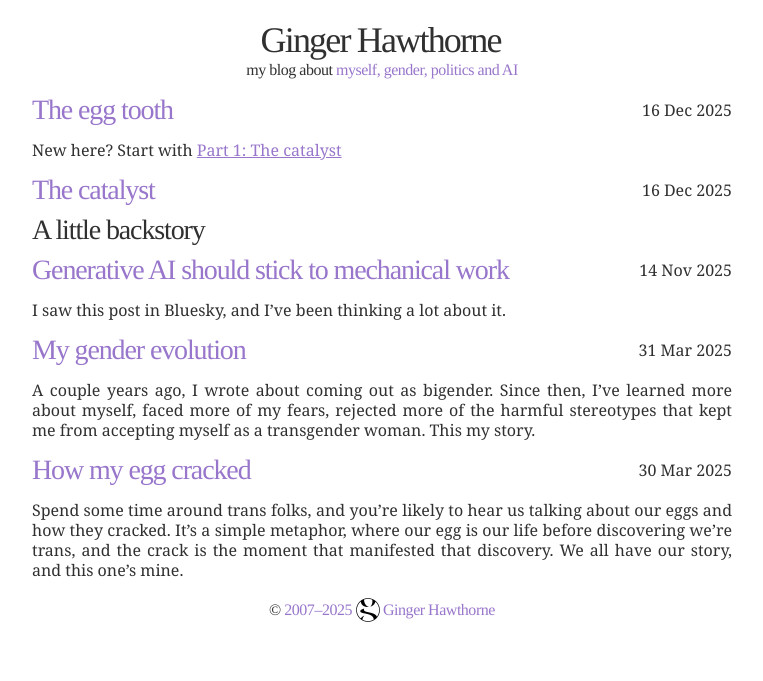
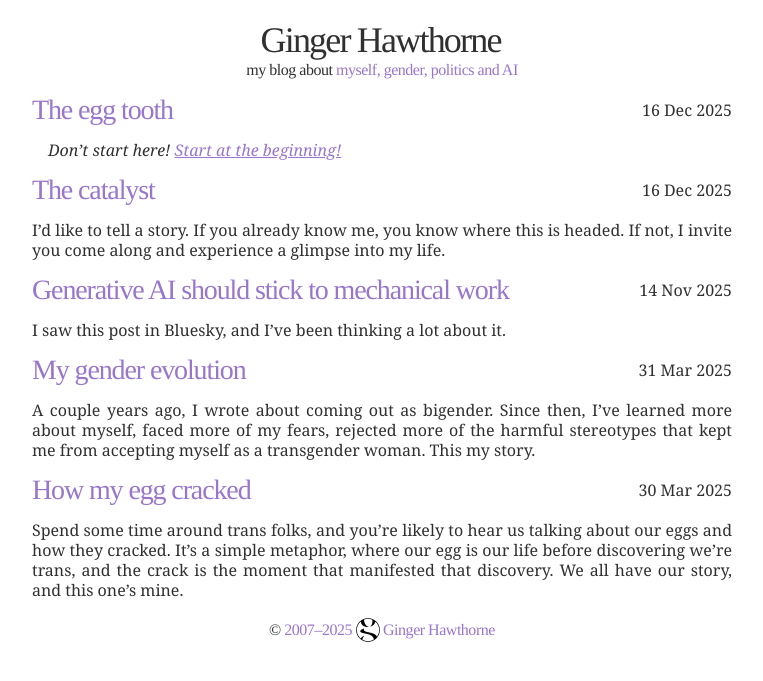
Before and after one commit to gulopine/gulopine.github.io, a Jekyll site: the page built from index.html, in a window 1280 px wide. Shown: the top 681 px of the page, without its empty margins (258-1021 px from the left). Built offline with Jekyll 4.4.1, drawn with Linux system fonts in a browser that asks for light colours.

Commit message:
Fix how series posts get displayed in the main list

```diff
--- a/_posts/2025-12-16-catalyst.md
+++ b/_posts/2025-12-16-catalyst.md
@@ -5,6 +5,10 @@ part: 1
 title: The catalyst
 tags: gender myself
 ---
+
+I'd like to tell a story. If you already know me, you know where this is headed. If not, I invite you come along and experience a glimpse into my life.
+
+> This is the start of a series, so the length of the article you see here is misleading. There's more. _So much more_.
 
 ## A little backstory
 
--- a/_posts/2025-12-16-egg-tooth.md
+++ b/_posts/2025-12-16-egg-tooth.md
@@ -6,7 +6,7 @@ title: The egg tooth
 tags: gender myself
 ---
 
-New here? Start with [Part 1: The catalyst]({% post_url 2025-12-16-catalyst %})
+> Don't start here! [Start at the beginning!]({% post_url 2025-12-16-catalyst %})
 
 ## A little more backstory
 
```
